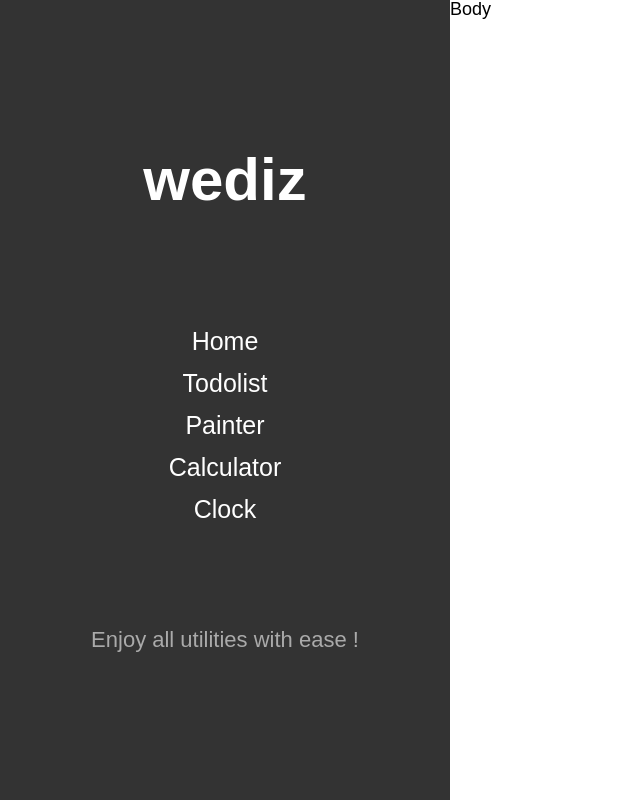
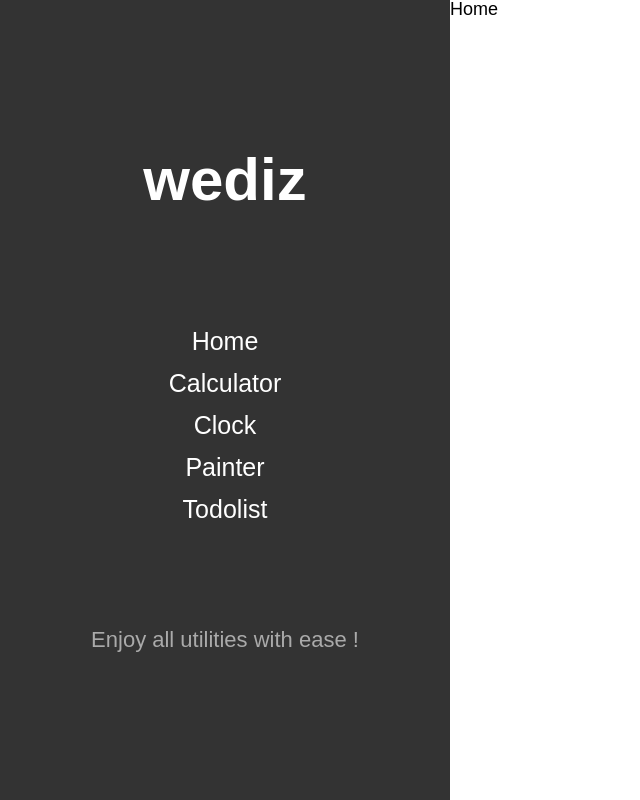
Before and after one commit to joyact/todolist-js-ts, a React app: page / in a window 1280 px wide. Shown: the whole page, without its empty margins (0-640 px from the left). Built offline with nearby package versions, Linux system fonts and the light colour scheme.

Commit message:
Add page components using React Router

```diff
--- a/src/App.js
+++ b/src/App.js
@@ -1,12 +1,21 @@
 import React from 'react';
-import Header from './components/Header';
-import Body from './components/Body';
+import { BrowserRouter as Router, Route, Switch } from 'react-router-dom';
+import Nav from './components/Nav';
+import { Home, Calculator, Clock, Painter, Todolist } from './pages';
 
 const App = () => (
-  <div>
-    <Header />
-    <Body />
-  </div>
+  <Router>
+    <Nav />
+    <Switch>
+      <div className="content">
+        <Route exact path="/" component={Home} />
+        <Route path="/calculator" component={Calculator} />
+        <Route path="/clock" component={Clock} />
+        <Route path="/painter" component={Painter} />
+        <Route path="/todolist" component={Todolist} />
+      </div>
+    </Switch>
+  </Router>
 );
 
 export default App;
--- a/src/components/Body.js
+++ /dev/null
@@ -1,7 +0,0 @@
-import React from 'react';
-
-function Body() {
-  return <div>Body</div>;
-}
-
-export default Body;
--- a/src/components/Header.js
+++ /dev/null
@@ -1,30 +0,0 @@
-import React from 'react';
-import { Link } from 'react-router-dom';
-
-function Header() {
-  return (
-    <nav>
-      <h1 className="nav-logo">wediz</h1>
-      <ul>
-        <li className="nav-link">
-          <Link to="/">Home</Link>
-        </li>
-        <li className="nav-link">
-          <Link to="/todolist">Todolist</Link>
-        </li>
-        <li className="nav-link">
-          <Link to="/painter">Painter</Link>
-        </li>
-        <li className="nav-link">
-          <Link to="/calculator">Calculator</Link>
-        </li>
-        <li className="nav-link">
-          <Link to="/clock">Clock</Link>
-        </li>
-      </ul>
-      <p className="nav-text">Enjoy all utilities with ease !</p>
-    </nav>
-  );
-}
-
-export default Header;
--- /dev/null
+++ b/src/components/Nav.js
@@ -0,0 +1,28 @@
+import React from 'react';
+import { Link } from 'react-router-dom';
+
+const Nav = () => (
+  <nav>
+    <h1 className="nav-logo">wediz</h1>
+    <ul>
+      <li className="nav-link">
+        <Link to="/">Home</Link>
+      </li>
+      <li className="nav-link">
+        <Link to="/calculator">Calculator</Link>
+      </li>
+      <li className="nav-link">
+        <Link to="/clock">Clock</Link>
+      </li>
+      <li className="nav-link">
+        <Link to="/painter">Painter</Link>
+      </li>
+      <li className="nav-link">
+        <Link to="/todolist">Todolist</Link>
+      </li>
+    </ul>
+    <p className="nav-text">Enjoy all utilities with ease !</p>
+  </nav>
+);
+
+export default Nav;
--- a/src/index.js
+++ b/src/index.js
@@ -1,12 +1,6 @@
 import React from 'react';
 import ReactDOM from 'react-dom';
-import { BrowserRouter } from 'react-router-dom';
 import App from './App';
 import './styles/index.css';
 
-ReactDOM.render(
-  <BrowserRouter>
-    <App />
-  </BrowserRouter>,
-  document.querySelector('#root')
-);
+ReactDOM.render(<App />, document.querySelector('#root'));
--- /dev/null
+++ b/src/pages/Calculator.js
@@ -0,0 +1,7 @@
+import React from 'react';
+
+function Calculator() {
+  return <div>Calculator</div>;
+}
+
+export default Calculator;
--- /dev/null
+++ b/src/pages/Clock.js
@@ -0,0 +1,7 @@
+import React from 'react';
+
+function Clock() {
+  return <div>Clock</div>;
+}
+
+export default Clock;
--- /dev/null
+++ b/src/pages/Home.js
@@ -0,0 +1,7 @@
+import React from 'react';
+
+function Home() {
+  return <div>Home</div>;
+}
+
+export default Home;
--- /dev/null
+++ b/src/pages/Painter.js
@@ -0,0 +1,7 @@
+import React from 'react';
+
+function Painter() {
+  return <div>Painter</div>;
+}
+
+export default Painter;
--- /dev/null
+++ b/src/pages/Todolist.js
@@ -0,0 +1,7 @@
+import React from 'react';
+
+function Todolist() {
+  return <div>Todolist</div>;
+}
+
+export default Todolist;
--- /dev/null
+++ b/src/pages/index.js
@@ -0,0 +1,7 @@
+import Home from './Home';
+import Calculator from './Calculator';
+import Clock from './Clock';
+import Painter from './Painter';
+import Todolist from './Todolist';
+
+export { Home, Calculator, Clock, Painter, Todolist };
```
